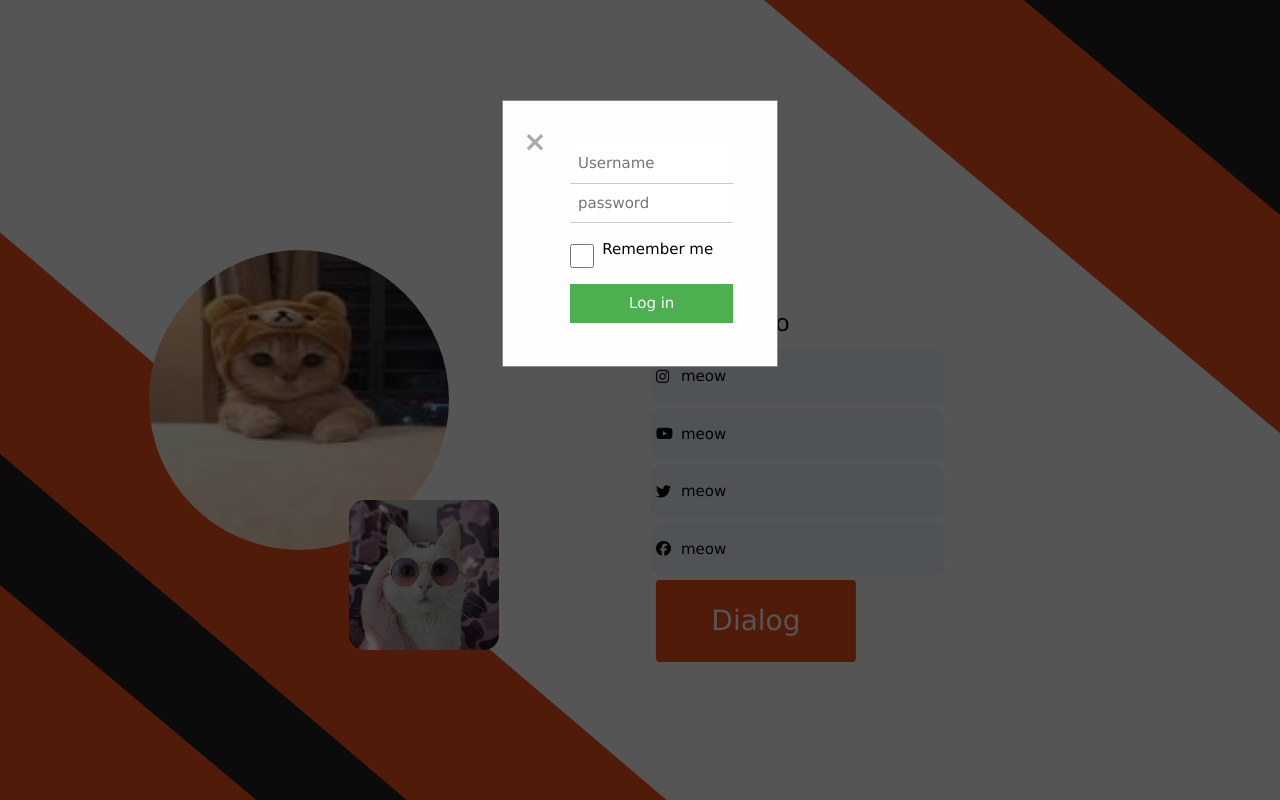
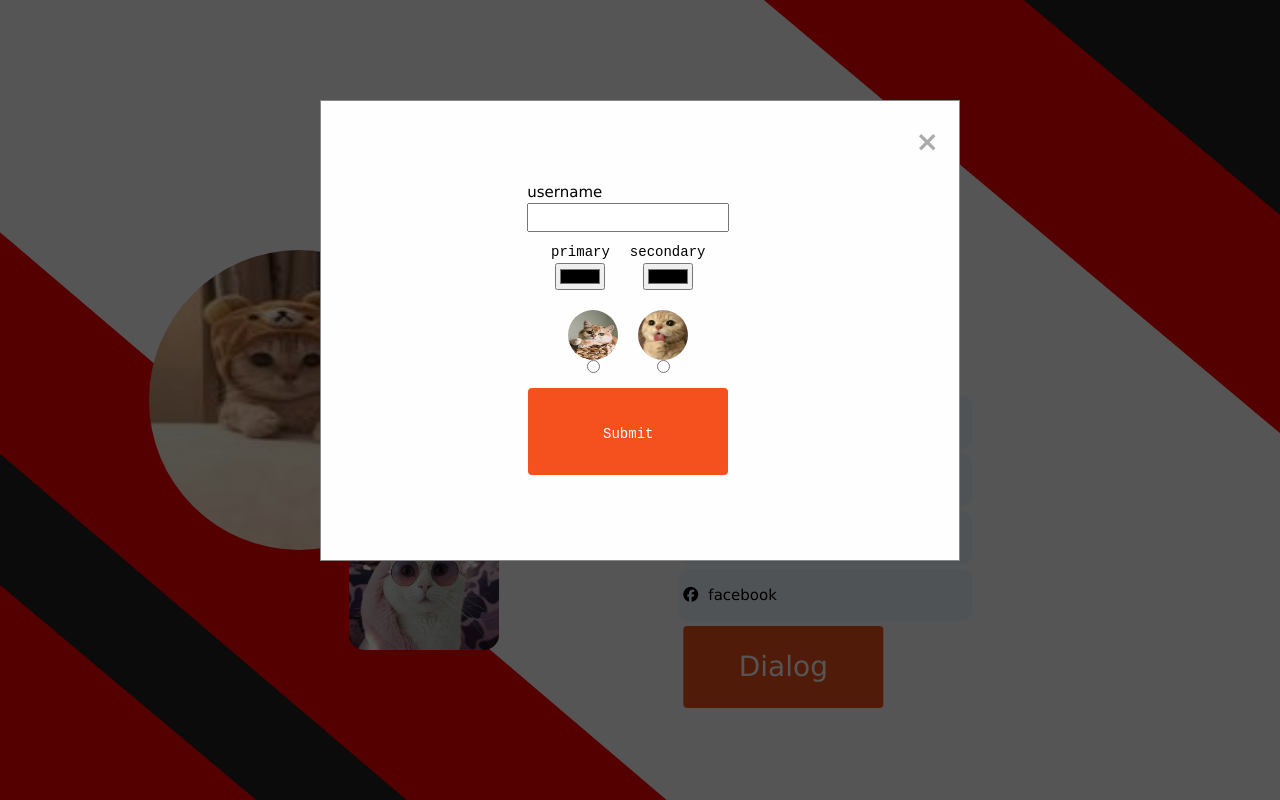
Before and after one commit to Knightsepehr/BeforeAfter, a plain HTML site: page index.html in a window 1280 px wide. Both pictures are taken after a click on the button "Dialog". Drawn offline with nearby package versions, Linux system fonts and the light colour scheme.

Commit message:
Updated files

```diff
--- a/index.html
+++ b/index.html
@@ -12,34 +12,35 @@
     <!-- adding w3css -->
     <link rel="stylesheet" href="https://www.w3schools.com/w3css/4/w3.css">
     <title>Before After</title>
-</head>
-<body>
+  </head>
+  <body>
+    <script defer src="/js/app.js"></script>
     <div id="red-triangle"></div>
     <div id="black-line-1"></div>
     <main>
-        <!-- <h1>Welcome to Skew World !</h1> -->
         <div class="images">
             <img id="meow" src="/images/images.jpeg" alt="">
             <img id="meow2" src="/images/3_Image.jpg" alt="">
 
         </div>
         <div class="contact">
-            <h3>Contact Info</h3>
-            <span class="info">
+          <h3>Name :</h3>
+          <h3 id="h3user">unknown</h3>
+          <span class="info">
                 <i class="fa fa-instagram"></i>
-                <p>meow</p>
+                <p>instagram</p>
             </span>
             <span class="info">
                 <i class="fa fa-youtube"></i>
-                <p>meow</p>
+                <p>youtube</p>
             </span>
             <span class="info">
                 <i class="fa fa-twitter"></i>
-                <p>meow</p>
+                <p>twitter</p>
             </span>
             <span class="info">
                 <i class="fa fa-facebook"></i>
-                <p>meow</p>
+                <p>facebook</p>
             </span>
             <button id="myBtn" class="button"><span>Dialog </span></button>
         </div>
@@ -49,14 +50,33 @@
         <!-- Modal content -->
         <div class="modal-content">
           <span class="close">&times;</span>
-          <form class="modal-form">
-            <input class="w3-input" type="text" placeholder="Username">
-            <input class="w3-input" type="text" placeholder="password">
-            <div id="checkbox-div">
-                <input class="w3-check" type="checkbox" name="password-remind">
-                <p>Remember me</p>
+          <form class="modal-form d-flex flex-col">
+            <div class="user d-flex flex-col">
+              <label for="username">username</label>
+              <input type="text" name="username" id="username">
             </div>
-            <button class="w3-button w3-green">Log in</button>
+            <div class="colorselect d-flex">
+              <span class="d-flex flex-col colorspan">
+                <label for="color1"> primary</label>
+                <input type="color" id="colorprimary">
+              </span>
+              <span class="d-flex flex-col">
+                <label for="color2"> secondary</label>
+                <input type="color" id="colorsecondary">
+
+              </span>
+            </div>
+            <div class="imgselect d-flex">
+              <span class="d-flex flex-col">
+                <img src="/images/cat1.jpeg" alt="">
+                <input type="radio" name="pic" id="cat1" value="cat1">
+              </span>
+              <span class="d-flex flex-col">
+                <img src="/images/cat2.jpeg" alt="">
+                <input type="radio" name="pic" id="cat2" value="cat2">
+              </span>
+            </div>
+            <a id="submit" class="button"><span>Submit </span></a>
           </form>
         </div>
 
@@ -64,33 +84,6 @@
 
     <div id="black-triangle"></div>
     <div id="black-line-2"></div>
-    <script>
-        // Get the modal
-        var modal = document.getElementById("myModal");
-
-        // Get the button that opens the modal
-        var btn = document.getElementById("myBtn");
-
-        // Get the <span> element that closes the modal
-        var span = document.getElementsByClassName("close")[0];
-
-        // When the user clicks the button, open the modal
-        btn.onclick = function() {
-          modal.style.display = "block";
-        }
-
-        // When the user clicks on <span> (x), close the modal
-        span.onclick = function() {
-          modal.style.display = "none";
-        }
-
-        // When the user clicks anywhere outside of the modal, close it
-        window.onclick = function(event) {
-          if (event.target == modal) {
-            modal.style.display = "none";
-          }
-        }
-        </script>
 
 </body>
 </html>
--- /dev/null
+++ b/js/app.js
@@ -0,0 +1,52 @@
+// Get the modal
+var modal = document.getElementById("myModal");
+
+// Get the button that opens the modal
+var btn = document.getElementById("myBtn");
+
+// Get the <span> element that closes the modal
+var span = document.getElementsByClassName("close")[0];
+
+// When the user clicks the button, open the modal
+btn.onclick = function() {
+    modal.style.display = "block";
+}
+
+// When the user clicks on <span> (x), close the modal
+span.onclick = function() {
+    modal.style.display = "none";
+}
+
+// When the user clicks anywhere outside of the modal, close it
+window.onclick = function(event) {
+    if (event.target == modal) {
+    modal.style.display = "none";
+    }
+}
+let username = document.getElementById("username");
+let colorPrimary = document.getElementById("colorprimary");
+let colorSecondary = document.getElementById("colorsecondary");
+let img1 = document.getElementById("cat1");
+let img2 = document.getElementById("cat2");
+let submit = document.getElementById("submit");
+let pfp = document.getElementById("meow");
+let h3username = document.getElementById("h3user");
+
+let r = document.querySelector(':root');
+submit.addEventListener("click",()=>{
+    // Color
+    console.log(getComputedStyle(r).getPropertyValue("--primary"));
+    console.log(getComputedStyle(r).getPropertyValue("--secondary"));
+    r.style.setProperty('--primary', `${colorPrimary.value}`);
+    r.style.setProperty('--secondary', `${colorSecondary.value}`);
+    // Image
+    if (img1.checked == true){
+        pfp.src = "/images/cat1.jpeg"
+    }
+    else if (img2.checked == true){
+        pfp.src = "/images/cat2.jpeg"
+    }
+    h3username.innerText = username.value;
+});
+
+// sorry if my Code is so ugly, did not have enough energy to do it correctly
--- a/styles/main.css
+++ b/styles/main.css
@@ -1,3 +1,7 @@
+:root{
+    --primary : #FF0000;
+    --secondary : #212121;
+}
 #red-triangle{
     content: "";
 	width: 0;
@@ -6,14 +10,14 @@
     bottom: 0;
     left: 0;
 	border-top: 120px solid transparent;
-	border-left: 140px solid #f4511e;
-	border-bottom: 100px solid #f4511e;
+	border-left: 140px solid var(--primary);
+	border-bottom: 100px solid var(--primary);
     border-right: 120px solid transparent;
 }
 #red-triangle::after{
     content: "";
     position: fixed;
-    background-color: #212121;
+    background-color: var(--secondary);
     width: 260px;
     height: 534px;
     bottom: 0px;
@@ -27,15 +31,15 @@
     position: fixed;
     top: 0;
     right: 0;
-	border-top: 120px solid #212121;
+	border-top: 120px solid var(--secondary);
 	border-left: 140px solid transparent;
 	border-bottom: 100px solid transparent;
-    border-right: 120px solid #212121;
+    border-right: 120px solid var(--secondary);
 }
 #black-triangle::before{
     content: "";
     position: fixed;
-    background-color: #f4511e;
+    background-color: var(--primary);
     width: 260px;
     height: 534px;
     top: 0px;
@@ -54,7 +58,7 @@ main{
 main::before{
     content: "";
     position: fixed;
-    background-color: #f4511e;
+    background-color: var(--primary);
     width: 260px;
     height: 700px;
     bottom: 0px;
@@ -192,13 +196,15 @@ main > *{
 }
 
 .modal-content {
-    display: flex;
-    justify-content: space-between;
+    display: block;
+    /* justify-content: space-between; */
     background-color: #fefefe;
     margin: auto;
     padding: 20px;
     border: 1px solid #888;
-    width: max-content;
+    width: calc(50%);
+    height: max-content;
+
 }
 
 #close {
@@ -236,6 +242,7 @@ input{
 }
 .modal-form{
     padding: 10%;
+
 }
 .w3-check{
     margin-right: 5%;
@@ -245,3 +252,27 @@ input{
     align-items: center;
 
 }
+.d-flex{
+    display: flex;
+}
+.modal-form span{
+    font-size: 14px;
+    font-weight: 500;
+    justify-content: center;
+    align-items: center;
+    font-family: 'Courier New', Courier, monospace;
+    margin: 10px 10px;
+
+}
+.modal-form{
+    justify-content: center;
+    align-items: center;
+}
+.modal-form span img{
+    width: 50px;
+    height: 50px;
+    border-radius: 50%;
+}
+.flex-col{
+    flex-direction: column;
+}
```
Also changed, not shown: images/cat1.jpeg (added), images/cat2.jpeg (added).
